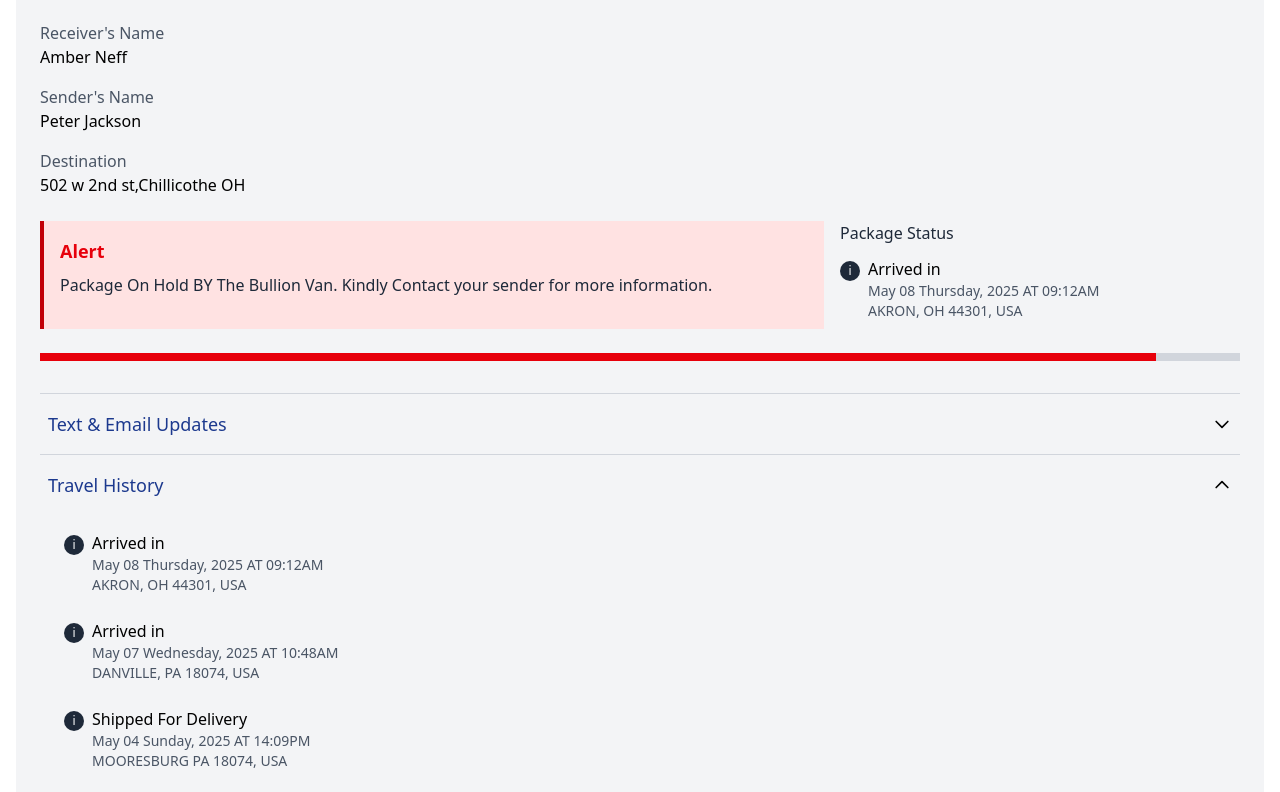
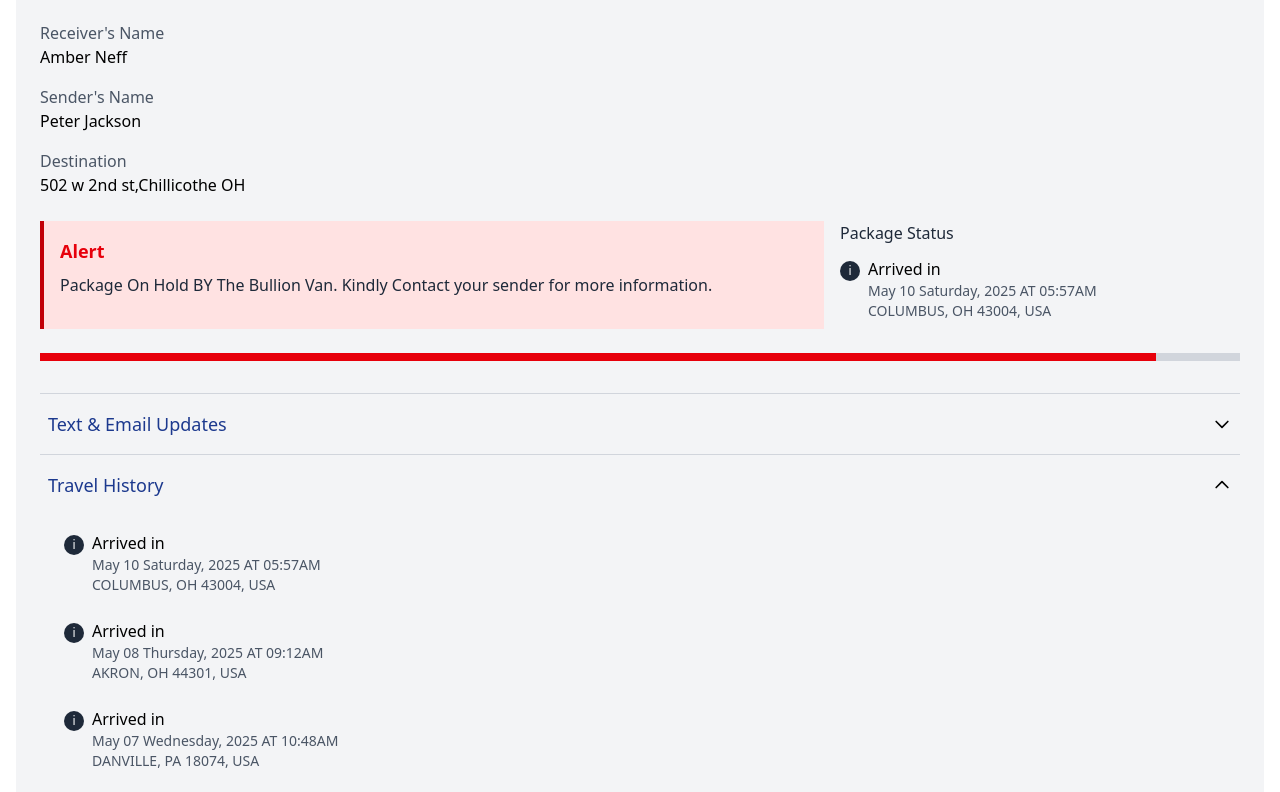
Before and after one commit to godsfavor-art/unatdelivery, a React (Vite) app: page / in a window 1280 px wide. Shown: the part 432-1224 px from the top of the page. Built offline with nearby package versions, Linux system fonts and the light colour scheme.

Commit message:
Add files via upload

```diff
--- a/src/components/TrackingTop.tsx
+++ b/src/components/TrackingTop.tsx
@@ -34,6 +34,12 @@ const UNDTrackingHeader: React.FC = () => {
   // };
 
   const trackingEvents: TrackingEvent[] = [
+    {
+      status: "Arrived in",
+      date: "May 10 Saturday, 2025",
+      time: "05:57AM",
+      location: "Columbus, OH 43004, USA",
+    },
     {
       status: "Arrived in",
       date: "May 08 Thursday, 2025",
```
